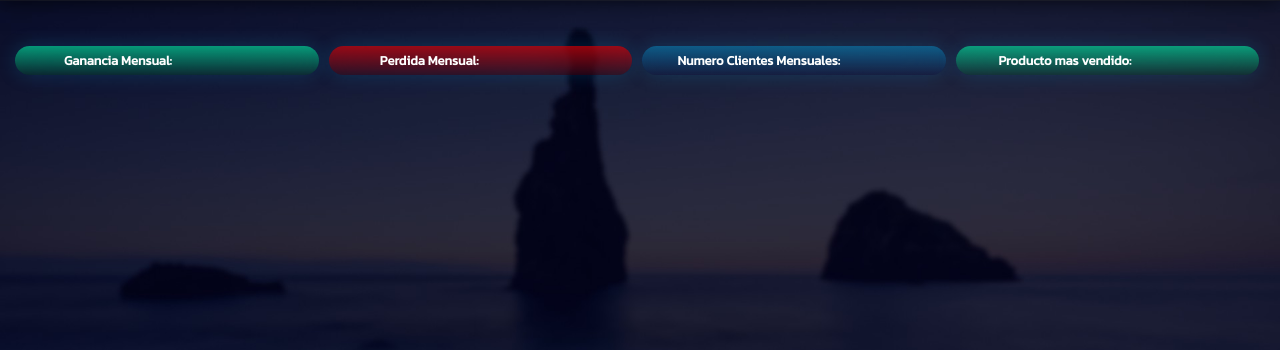
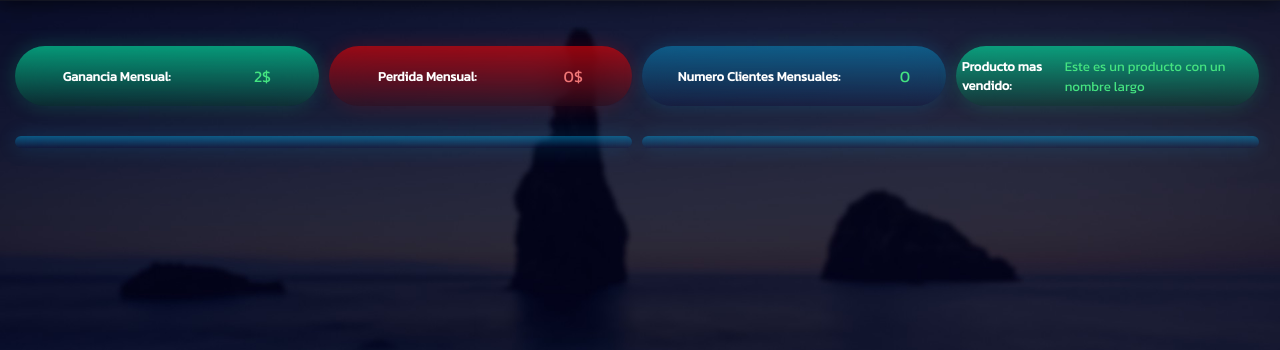
Before and after one commit to ASTRODESING/sistema-administrativo-beta, a Django app: page /dashboard/ in a window 1280 px wide. Shown: the part 89-439 px from the top of the page. Run offline with Django 4.2, Linux system fonts and the light colour scheme; a user stored in the database is signed in; data comes from the database, SQL or seed files in the repository; both versions use the stored data as it was after the commit; some web fonts are replaced.

Commit message:
beta v-0.1.38

```diff
--- a/login/templates/dashboard.html
+++ b/login/templates/dashboard.html
@@ -8,20 +8,20 @@
     <div class="fila">
         <div class="contenedor anuncio">
             <h1> Ganancia Mensual: </h1>
-            <p></p>
+            <p> {{ganancia_mensual}}$</p>
         </div>
         <div class="contenedor advertencia">
             <h1> Perdida Mensual: </h1>
-            <p></p>
+            <p>{{perdida_mensual}}$</p>
         </div>
 
         <div class="contenedor">
             <h1> Numero Clientes Mensuales: </h1>
-            <p></p>
+            <p>{{cliente_mensual}}</p>
         </div>
         <div class="contenedor anuncio">
             <h1> Producto mas vendido: </h1>
-            <p></p>
+            <p class="producto">{{producto_mas_vendido.nombre}}</p>
         </div>
     </div>
     <div class="fila">
--- a/login/views.py
+++ b/login/views.py
@@ -6,7 +6,7 @@ from compras.models import OrdenDeCompra, Proveedor, Perdida
 from items.models import Producto
 from ventas.models import Cliente, Ganancias, NumeroDeClientes
 from datetime import date
-
+from django.db.models import Max, Sum
 
 def login_sesion(request):
     if request.method == "GET":
@@ -54,19 +54,21 @@ def inicio(request):
 
 @login_required
 def dashboard(request):
-    proveedores = Proveedor.objects.all()
-    clientes = Cliente.objects.all()
-    ordenes_de_compra = OrdenDeCompra.objects.all()
-    productos = Producto.objects.all()
+    producto_mas_vendido = Producto.objects.aggregate(Max('cantidad_vendida'))
+    producto = Producto.objects.filter(cantidad_vendida = producto_mas_vendido['cantidad_vendida__max']).first()
+    ganancias_mensual = Ganancias.objects.filter(mes=date.today().month).aggregate(Sum('ganancia'))
+    perdida_mensual = Perdida.objects.filter(mes=date.today().month).aggregate(Sum('perdida'))
+    clientes_mensual = NumeroDeClientes.objects.filter(mes=date.today().month).aggregate(Sum('numero_clientes'))
+
 
     return render(
         request,
         "dashboard.html",
         {
-            "proveedores": proveedores,
-            "clientes": clientes,
-            "ordenesdecompra": ordenes_de_compra,
-            "productos": productos
+            'ganancia_mensual':ganancias_mensual['ganancia__sum'],
+            'perdida_mensual': perdida_mensual['perdida__sum'],
+            'cliente_mensual': clientes_mensual['numero_clientes__sum'],
+            'producto_mas_vendido':producto
         },
     )
 
--- a/static/css/dashboard.css
+++ b/static/css/dashboard.css
@@ -29,6 +29,7 @@
     width: 100%;
     height: auto;
     margin: 5px;
+    padding: 6px;
     display: flex;
     justify-content: space-around;
     align-items: center;
@@ -40,11 +41,24 @@
     padding-top: 5px;
     padding-bottom: 5px;
 }
+.contenedor p {
+    color: rgb(68, 228, 129);
+    font-size: medium;
+}
 .anuncio{
     background: rgb(0,255,175);
     background: linear-gradient(180deg, rgba(0,255,175,0.5690651260504201) 0%, rgba(0,105,54,0.2553396358543417) 100%);
+    box-shadow: 0px 0px 20px rgba(0, 255, 157, 0.178);
 }
 .advertencia{
     background: rgb(255,0,0);
     background: linear-gradient(180deg, rgba(255,0,0,0.5690651260504201) 0%, rgba(105,0,0,0.2553396358543417) 100%);
+    box-shadow: 0px 0px 20px rgba(255, 0, 0, 0.178);
 }
+.advertencia p{
+    color: rgb(240, 118, 118);
+    font-size: medium;
+}
+.producto{
+    font-size: smaller !important;
+}
```
Also changed, not shown: db.sqlite3.
